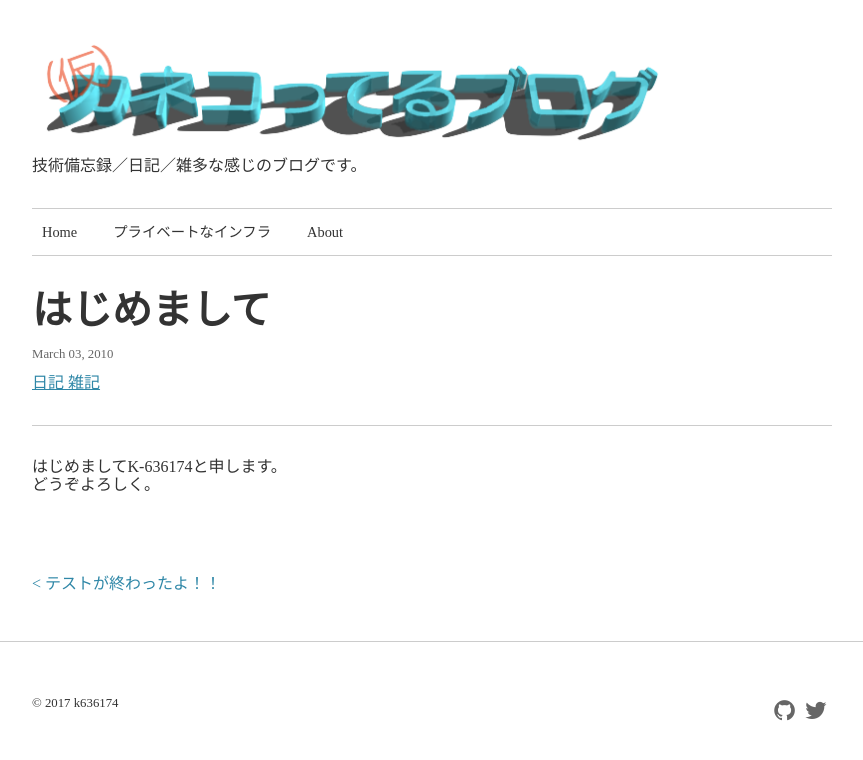
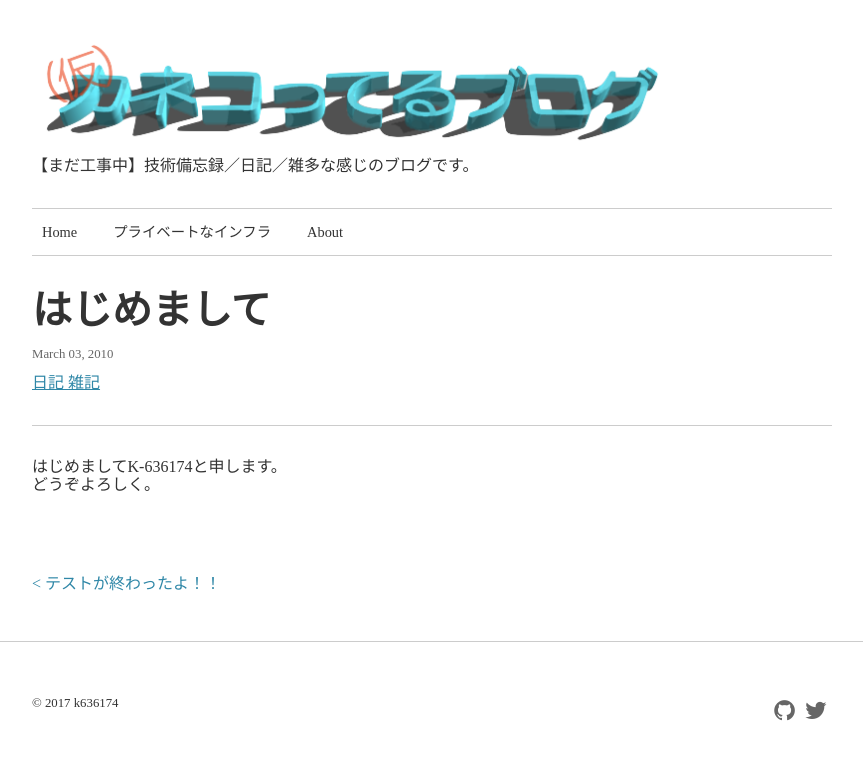
Before and after one commit to k636174/k636174.github.io, a Jekyll site: the page built from _posts/2010-03-03-HelloWorld.md, in a window 1280 px wide. Shown: the top 760 px of the page, without its empty margins (208-1071 px from the left). Built offline with Jekyll 4.4.1, drawn with Linux system fonts in a browser that asks for light colours; nearby versions of some CDN libraries.

Commit message:
まだ本番公開でそうにない。

```diff
--- a/_config.yml
+++ b/_config.yml
@@ -1,6 +1,6 @@
 title: カネコってるブログ
 description: >
-  技術備忘録／日記／雑多な感じのブログです。
+  【まだ工事中】技術備忘録／日記／雑多な感じのブログです。
 baseurl: ""
 logo_path: "/assets/images/top_dir/logo.png"
 url: "https://blog.k636174.net/"
```
